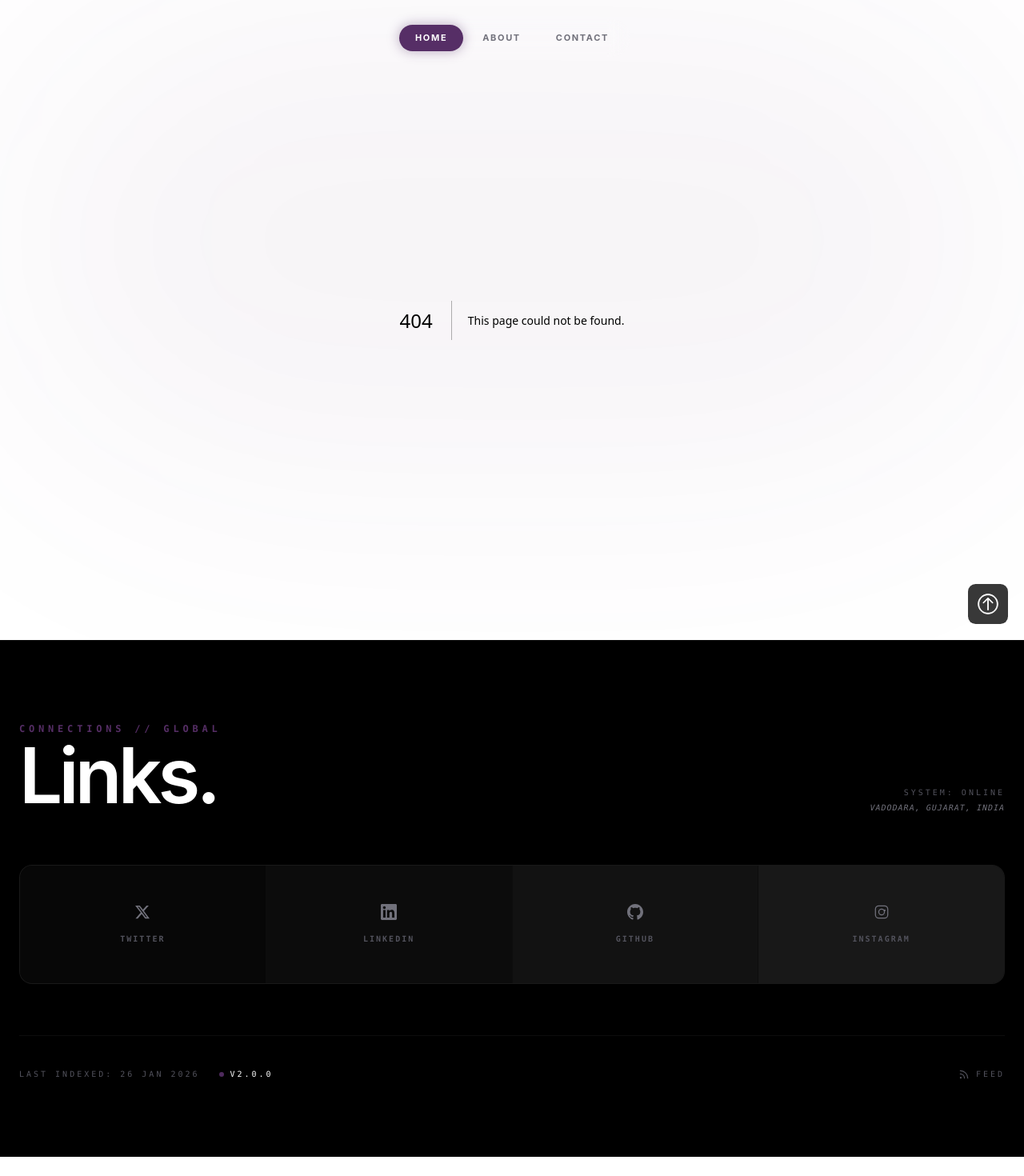
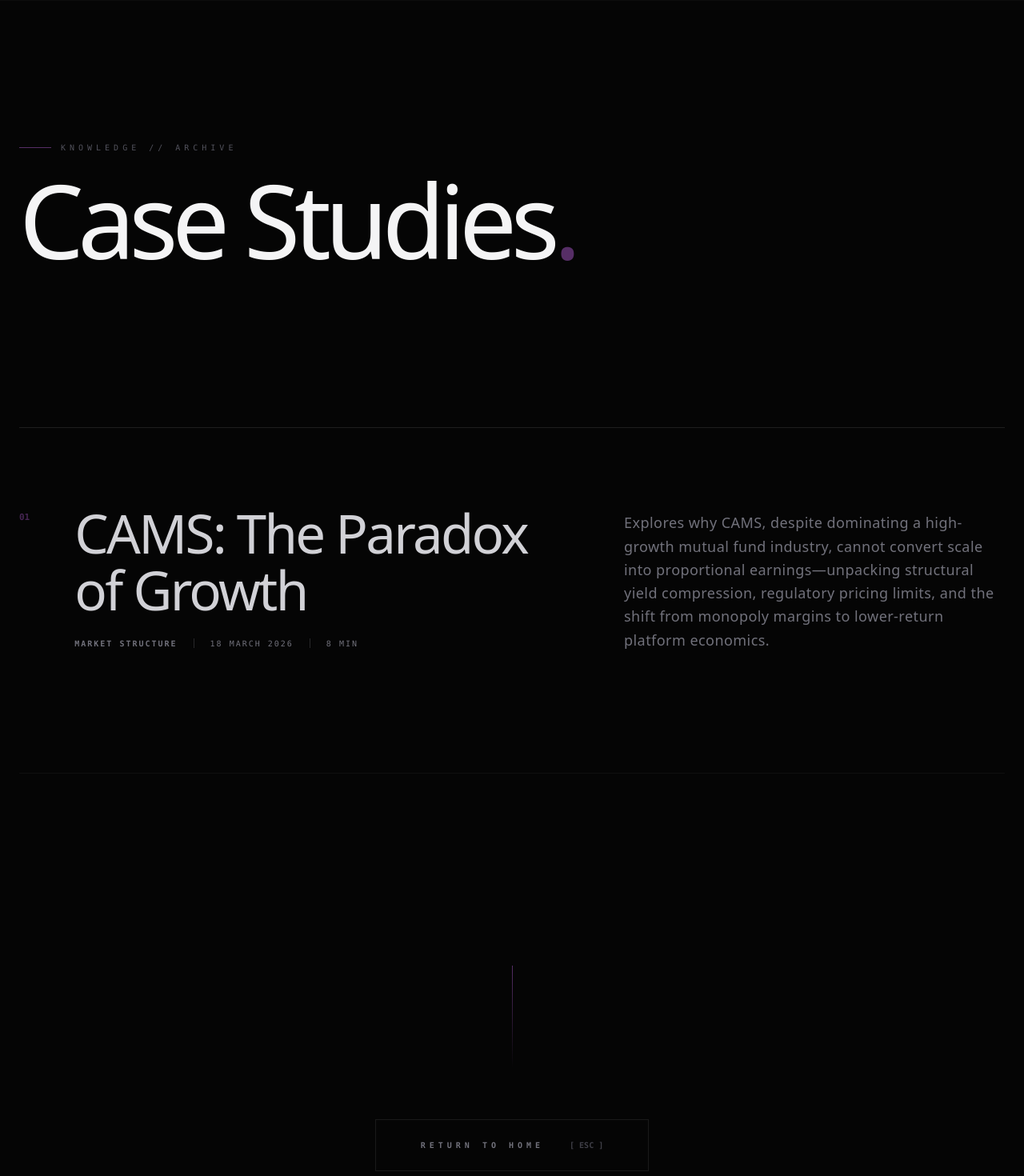
Before and after one commit to divygandhi4978/personal-pf, a Next.js app: page /cases in a window 1280 px wide. Before the commit this address had no page. Shown: the top 1470 px of the page at 80% size. Before the commit the page ends 1446 px from the top, so only its background shows below. Built offline with nearby package versions, Linux system fonts and the light colour scheme.

Commit message:
Case study all page added

```diff
--- /dev/null
+++ b/app/cases/page.js
@@ -0,0 +1,16 @@
+import CaseStudiesPage from '@/pages/Cases'
+import React from 'react'
+export const metadata = {
+  title: "Case Studies | Divy Gandhi",
+  description:
+    "Deep dives into business quality, market structure, and capital allocation—featuring analytical case studies that challenge conventional growth narratives.",
+};
+const page = () => {
+    return (
+        <div>
+            <CaseStudiesPage />
+        </div>
+    )
+}
+
+export default page
--- a/components/Analysis.jsx
+++ b/components/Analysis.jsx
@@ -1,31 +1,11 @@
 "use client";
 import React from "react";
-
-const projects = [
-    {
-        title: "CAMS: The Paradox of Growth",
-        category: "Case Study",
-        description:
-            "A 70% market leader in India’s mutual fund infrastructure faces structural margin compression despite strong industry growth, driven by regressive pricing, regulatory constraints, and diversification into lower-margin segments.",
-        link: "/cams",
-    }
-    //   {
-    //     title: "Market Structure Analysis",
-    //     category: "Case Study",
-    //     description:
-    //       "Study of how industry structure affects profitability and competitive advantage.",
-    //     link: "/case-studies/market-structure",
-    //   },
-    //   {
-    //     title: "E-Cell GECG Portal",
-    //     category: "Project",
-    //     description:
-    //       "Platform to manage startup events, registrations, and community engagement.",
-    //     link: "https://ecell-lake.vercel.app/",
-    //   },
-];
+import Link from "next/link";
+import { caseStudies } from "@/constants/data/Cases";
 
 const Projects = () => {
+    const featured = caseStudies.slice(0, 3); // limit to 3
+
     return (
         <section id="Projects" className="py-24 bg-black border-t border-white/5">
             <div className="max-w-7xl mx-auto px-6">
@@ -42,10 +22,9 @@
 
                 {/* Sticky Stack */}
                 <div className="relative flex flex-col">
-                    {projects.map((project, index) => (
-                        <React.Fragment key={index}>
+                    {featured.map((project, index) => (
+                        <React.Fragment key={project.slug}>
 
-                            {/* Sticky Card */}
                             <div className="sticky top-24 w-full flex justify-center">
                                 <div className="w-full max-w-4xl bg-[#0a0a0a] border border-white/10 rounded-[1.5rem] md:rounded-[3rem] shadow-[0_-30px_60px_rgba(0,0,0,0.9)] hover:border-[#562e66]/30 transition-colors duration-300 min-h-[320px]">
 
@@ -68,15 +47,13 @@
                                             {project.description}
                                         </p>
 
-                                        {/* CTA */}
-                                        <a
+                                        {/* CTA (FIXED ROUTING) */}
+                                        <Link
                                             href={project.link}
-                                            target="_blank"
-                                            rel="noreferrer"
                                             className="inline-flex items-center gap-2 text-white font-bold text-xs uppercase tracking-[0.2em] hover:opacity-70 transition-opacity"
                                         >
-                                            Explore →
-                                        </a>
+                                            Read Case →
+                                        </Link>
 
                                     </div>
                                 </div>
@@ -88,6 +65,25 @@
                     ))}
                 </div>
 
+                {/* VIEW ALL CTA */}
+                <div className="mt-16 flex justify-center">
+                    <Link
+                        href="/cases"
+                        className="group inline-flex items-center gap-3 px-8 py-4
+                        bg-[#562e66] text-white font-mono text-sm uppercase tracking-[0.2em]
+                        rounded-full
+                        shadow-[0_0_40px_rgba(86,46,102,0.6)]
+                        hover:shadow-[0_0_60px_rgba(86,46,102,0.9)]
+                        hover:scale-105
+                        transition-all duration-300"
+                    >
+                        View All Cases
+                        <span className="transition-transform duration-300 group-hover:translate-x-1">
+                            →
+                        </span>
+                    </Link>
+                </div>
+
             </div>
         </section>
     );
--- a/components/LayoutWrapper.jsx
+++ b/components/LayoutWrapper.jsx
@@ -9,7 +9,7 @@
   const pathname = usePathname();
 
   // ✅ robust check (handles /cams, /cams/, /cams/anything)
-  const isMinimal = pathname.startsWith("/cams");
+  const isMinimal = pathname.startsWith("/cams") || pathname.startsWith("/cases");
 
   if (isMinimal) {
     // 🚫 completely bypass layout
--- a/components/ProfileNav.jsx
+++ b/components/ProfileNav.jsx
@@ -3,16 +3,19 @@
 
 const ProfileNav = () => {
   return (
-    <div className="mt-20 border-t border-white/5 pt-12 flex flex-col md:flex-row items-center justify-between gap-8">
+    <div className="mt-20 border-t border-white/5 pt-12 flex flex-col md:flex-row items-center justify-between gap-8 py-10">
 
       {/* Text */}
       <p className="text-zinc-400 font-mono text-sm md:text-base tracking-wide">
-        Want to explore the full profile?
+        Where do you want to go next?
       </p>
 
-      {/* 🔥 STRONG CTA BUTTON */}
+      {/* CTA Group */}
+      <div className="flex flex-col sm:flex-row gap-4">
+
+        {/* CASE STUDIES (Primary) */}
         <Link
-        href="/"
+          href="/cases"
           className="group relative inline-flex items-center gap-3 px-8 py-4
             bg-[#562e66] text-white font-mono text-sm uppercase tracking-[0.2em]
             rounded-full
@@ -21,16 +24,30 @@
             hover:scale-105
             transition-all duration-300"
         >
-        {/* Glow layer */}
           <span className="absolute inset-0 rounded-full bg-[#562e66]/40 blur-xl opacity-60 group-hover:opacity-100 transition-all" />
-
-        {/* Content */}
-        <span className="relative z-10">Go to Profile</span>
-
+          <span className="relative z-10">More Cases</span>
           <span className="relative z-10 transition-transform duration-300 group-hover:translate-x-1">
             →
           </span>
         </Link>
+
+        {/* PROFILE (Secondary) */}
+        <Link
+          href="/"
+          className="group inline-flex items-center gap-3 px-8 py-4
+            border border-white/10 text-white font-mono text-sm uppercase tracking-[0.2em]
+            rounded-full
+            hover:bg-white/5
+            hover:scale-105
+            transition-all duration-300"
+        >
+          <span>Go to Profile</span>
+          <span className="transition-transform duration-300 group-hover:translate-x-1">
+            →
+          </span>
+        </Link>
+
+      </div>
     </div>
   );
 };
--- /dev/null
+++ b/constants/data/Cases.js
@@ -0,0 +1,14 @@
+// /data/caseStudies.js
+
+export const caseStudies = [
+    {
+        title: "CAMS: The Paradox of Growth",
+        category: "Market Structure",
+        description:
+            "Explores why CAMS, despite dominating a high-growth mutual fund industry, cannot convert scale into proportional earnings—unpacking structural yield compression, regulatory pricing limits, and the shift from monopoly margins to lower-return platform economics.",
+        date: "18 March 2026",
+        readTime: "8 min",
+        link: "/cams",
+    },
+    // future studies go here
+];
--- /dev/null
+++ b/pages/Cases.jsx
@@ -0,0 +1,100 @@
+"use client";
+import React from "react";
+import Link from "next/link";
+import { caseStudies } from "@/constants/data/Cases";
+
+export default function CaseStudiesPage() {
+  return (
+    <section className="py-24 md:py-44 bg-[#050505] border-t border-white/[0.03] min-h-screen selection:bg-[#562e66] selection:text-white font-sans">
+      <div className="max-w-7xl mx-auto px-6">
+
+        {/* --- Header: Refined Weight & Tracking --- */}
+        <header className="mb-32 md:mb-52 space-y-8">
+          <div className="flex items-center gap-3">
+            <span className="w-10 h-[1px] bg-[#562e66]" />
+            <span className="text-zinc-600 font-mono text-[10px] uppercase tracking-[0.5em] font-medium">
+              Knowledge // Archive
+            </span>
+          </div>
+
+          <h1 className="text-[clamp(3.5rem,10vw,8.5rem)] font-medium tracking-[-0.06em] text-[#f4f4f5] leading-[0.8]">
+            Case Studies<span className="text-[#562e66] tracking-normal font-light">.</span>
+          </h1>
+        </header>
+
+        {/* --- List: High-Contrast Typography --- */}
+        <div className="border-t border-white/10">
+          {caseStudies.map((study, index) => (
+            <Link
+              key={study.slug}
+              href={study.link}
+              className="group block border-b border-white/[0.04] py-14 md:py-24 transition-colors duration-700 hover:bg-white/[0.01]"
+            >
+              <div className="flex flex-col lg:grid lg:grid-cols-12 gap-10 md:gap-16 items-start">
+
+                {/* Index & Title (Cols 1-7) */}
+                <div className="lg:col-span-7 flex gap-6 md:gap-14">
+                  <span className="text-[#562e66] font-mono text-[11px] font-bold pt-2 shrink-0 opacity-80">
+                    {String(index + 1).padStart(2, '0')}
+                  </span>
+
+                  <div className="space-y-6">
+                    {/* Title: Medium weight with tight tracking looks sharper than Bold */}
+                    <h2 className="text-3xl md:text-5xl lg:text-[4.2rem] font-medium text-[#d1d1d6] tracking-[-0.04em] leading-[1.05] transition-colors duration-500 group-hover:text-white">
+                      {study.title}
+                    </h2>
+
+                    {/* Meta Row: Monospace for technical data */}
+                    <div className="flex items-center gap-5 text-[10px] font-mono uppercase tracking-[0.2em] text-zinc-500">
+                      <span className="group-hover:text-[#8b4ca5] transition-colors duration-500 font-semibold">{study.category}</span>
+                      <span className="w-[1px] h-3 bg-zinc-800" />
+                      <span className="font-medium">{study.date}</span>
+                      <span className="hidden sm:inline w-[1px] h-3 bg-zinc-800" />
+                      <span className="hidden sm:inline font-medium">{study.readTime}</span>
+                    </div>
+                  </div>
+                </div>
+
+                {/* Description (Cols 8-12) */}
+                <div className="lg:col-span-5 flex flex-col justify-between h-full pt-2">
+                  {/* Paragraph: Light weight (300) for that elegant "documentation" feel */}
+                  <p className="sm:text-zinc-500 text-sm md:text-base lg:text-lg leading-relaxed font-light tracking-wide transition-colors duration-700 group-hover:text-zinc-300">
+                    {study.description}
+                  </p>
+
+                  {/* Subtle Link Indicator */}
+                  <div className="mt-10 flex items-center gap-4">
+                    <span className="text-[10px] font-mono uppercase tracking-[0.4em] text-[#562e66] opacity-0 group-hover:opacity-100 transition-all duration-700 font-bold">
+                      Case Detail
+                    </span>
+                    <div className="h-[1px] w-0 bg-[#562e66] group-hover:w-16 transition-all duration-700 ease-in-out" />
+                  </div>
+                </div>
+
+              </div>
+            </Link>
+          ))}
+        </div>
+
+        {/* --- Home Navigation --- */}
+        <div className="mt-40 md:mt-60 flex flex-col items-center">
+          <div className="h-32 w-[1px] bg-gradient-to-b from-[#562e66] to-transparent mb-16" />
+
+          <Link
+            href="/"
+            className="group relative flex items-center gap-8 px-14 py-6 border border-white/[0.08] transition-all duration-700 hover:border-white/20"
+          >
+            <span className="text-[10px] font-mono text-zinc-500 uppercase tracking-[0.5em] group-hover:text-white transition-colors duration-500 font-bold">
+              Return to Home
+            </span>
+            <span className="text-zinc-700 font-mono text-[10px] transition-colors group-hover:text-[#562e66] font-bold max-sm:hidden">
+              [ ESC ]
+            </span>
+          </Link>
+
+        </div>
+
+      </div>
+    </section>
+  );
+}
```
Lines whose indentation alone changed are shown as unchanged.
